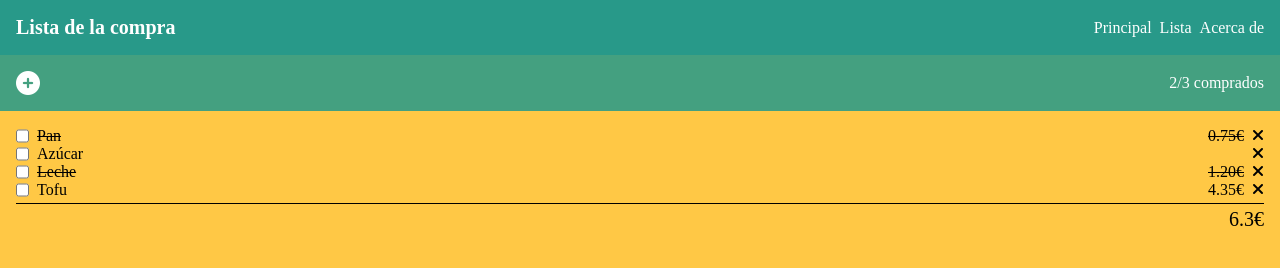
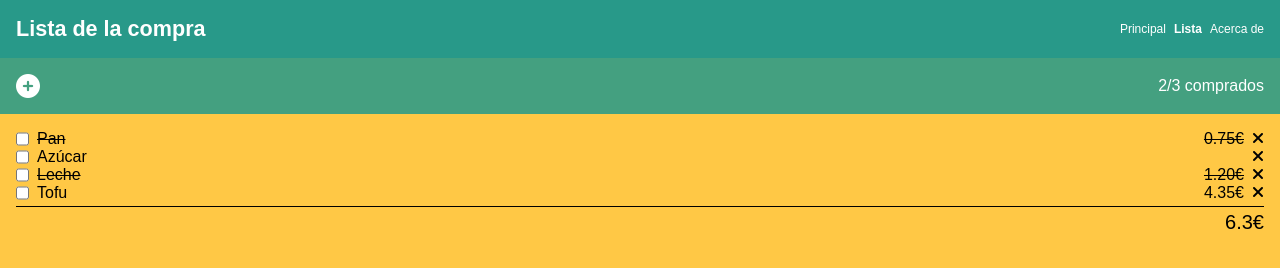
Before and after one commit to marcgirbaub/202301-w1ch3-marc-girbau, a website built with Parcel: page src/index.html in a window 1280 px wide. Built offline with nearby package versions, Linux system fonts and the light colour scheme.

Commit message:
Change font family

```diff
--- a/package.json
+++ b/package.json
@@ -17,7 +17,6 @@
     "rimraf": "^3.0.2"
   },
   "dependencies": {
-    "@fontsource/montserrat": "^4.5.13",
     "@fortawesome/fontawesome-free": "^6.2.1"
   }
 }
--- a/src/css/styles.css
+++ b/src/css/styles.css
@@ -11,6 +11,7 @@ body {
   flex-direction: column;
   min-height: 100vh;
   min-width: 100vw;
+  font-family: Arial, Helvetica, sans-serif;
 }
 
 header {
@@ -35,13 +36,17 @@ section i {
 }
 
 h1 {
-  font-size: 1.25rem;
+  font-size: 1.35rem;
 }
 
 nav ul {
   display: flex;
   list-style-type: none;
   gap: 0.5rem;
+}
+
+.bold {
+  font-weight: bold;
 }
 
 .comprados-container {
@@ -66,6 +71,10 @@ main ul {
 ul li {
   display: flex;
   justify-content: space-between;
+}
+
+a {
+  font-size: 0.75rem;
 }
 
 li label {
--- a/src/index.html
+++ b/src/index.html
@@ -17,7 +17,7 @@
       <nav>
         <ul>
           <li><a>Principal</a></li>
-          <li><a>Lista</a></li>
+          <li><a class="bold">Lista</a></li>
           <li><a>Acerca de</a></li>
         </ul>
       </nav>
```
